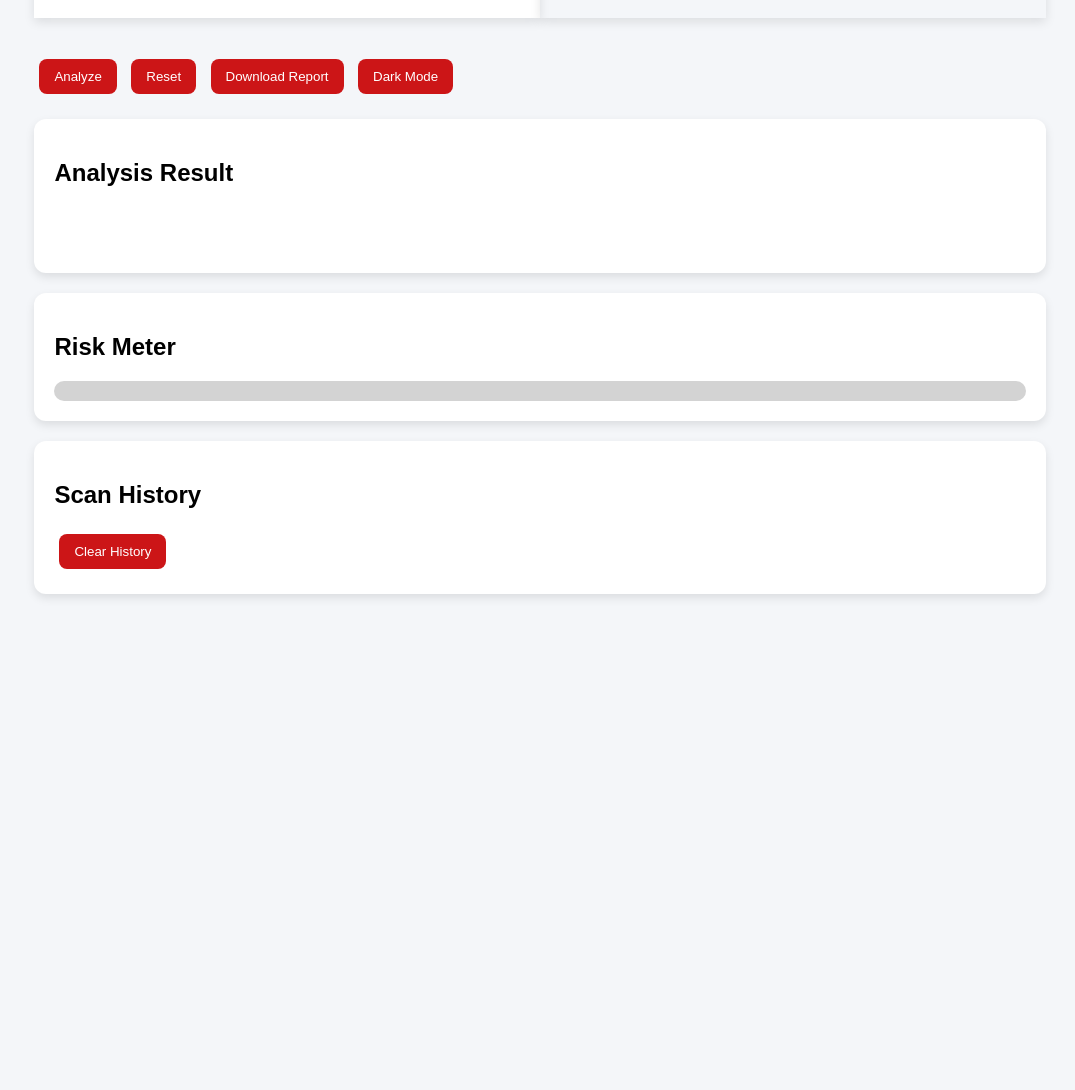
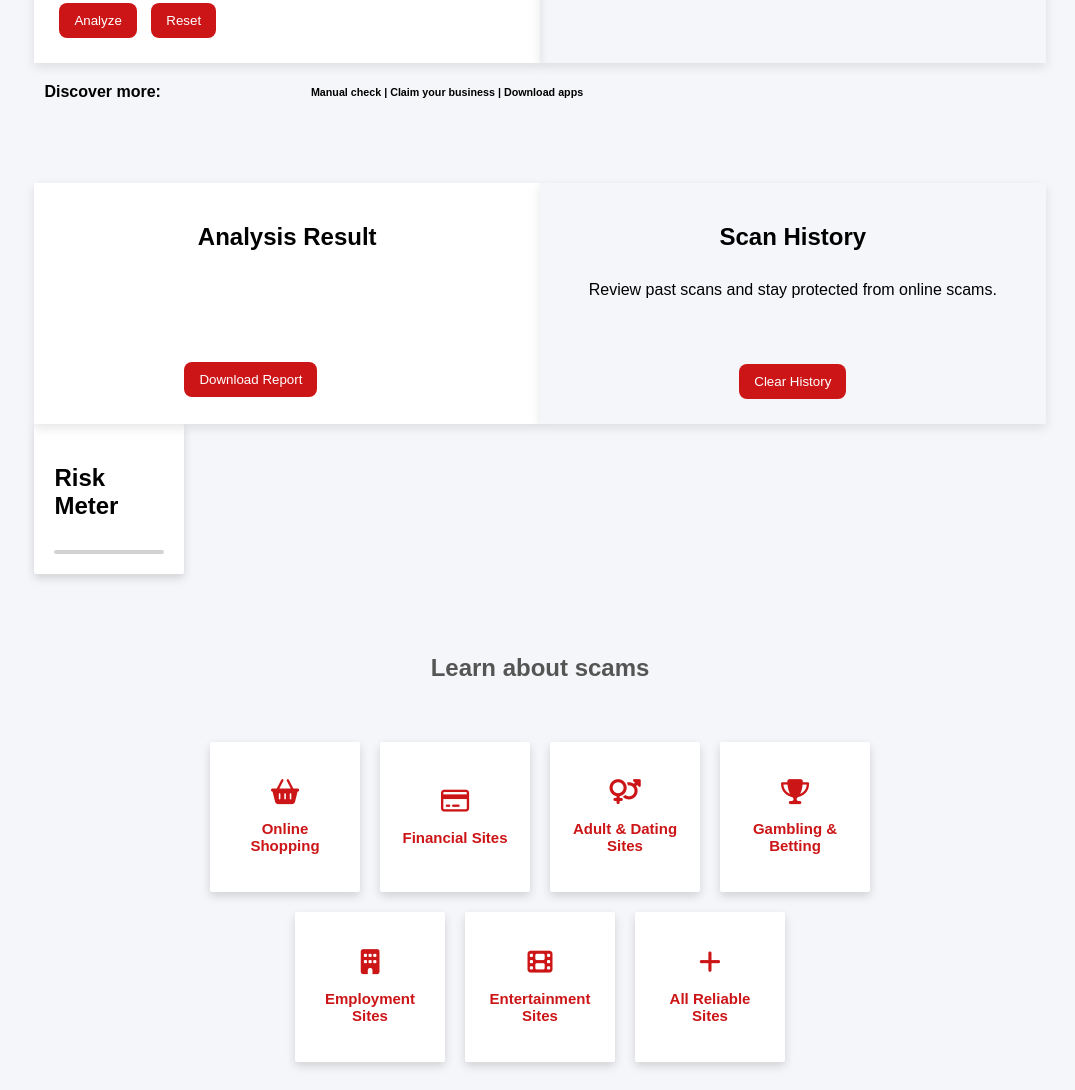
Before and after one commit to ravinabeniwal/AI-Scam-Detector, a plain HTML site: page ai-scam-detector/Frontend/index.html in a window 1280 px wide. Shown: the part 570-1660 px from the top of the page, without its empty margins (100-1175 px from the left). Before the commit the page ends 1192 px from the top, so only its background shows below. Drawn offline with Linux system fonts and the light colour scheme.

Commit message:
new update

```diff
--- a/ai-scam-detector/Frontend/index.html
+++ b/ai-scam-detector/Frontend/index.html
@@ -29,6 +29,8 @@
             <i class="fa-brands fa-bitcoin"></i> Crypto &nbsp;&nbsp;
             <i class="fa-solid fa-building-columns"></i> IBAN
         </h5>
+        <button onclick="checkScam()"> Analyze</button>
+    <button onclick="resetForm()">Reset</button>
     </div>
    <div class="report">
         <h3>Report scams to help others</h3>
@@ -41,37 +43,82 @@
     </button>
     </div>
     </div>
-    <br><br>
-
-    <button onclick="checkScam()"> Analyze</button>
-    <button onclick="resetForm()">Reset</button>
-    <button onclick="downloadReport()"> Download Report</button>
-    <button id="themeBtn" onclick="toggleTheme()"> Dark Mode</button>
-
-    <div class="card">
+    <div class="row">
+        <h4>Discover more: </h4>
+        <h6 style="margin-top: 3px;">Manual check | Claim your business  | Download apps</h6>
+    </div>
+<div class="cards-container">
+ <div class="card1" style="background-color:white">
         <h2>Analysis Result</h2>
         <p id="result"></p>
+        <button  class="download-btn" onclick="downloadReport()"> Download Report</button>
     </div>
-
-    <div class="card">
-        <h2>Risk Meter</h2>
-
-        <div id="riskBarContainer">
-            <div id="riskBar"></div>
-        </div>
-    </div>
-
-    <div class="card">
+<div class="card2" style="background-color:#f4f6f9;">
         <h2>Scan History</h2>
-
+        <p style="margin-top:30px;">Review past scans and stay protected from online scams.</p>
         <ul id="history"></ul>
 
         <button class="clear-btn" onclick="clearHistory()">
             Clear History
         </button>
     </div>
+</div>
+    <div class="card">
+        <h2>Risk Meter</h2>
+        <div id="riskBarContainer">
+            <div id="riskBar"></div>
+        </div>
+    </div>
+    <section class="learn-scams">
 
-</div>
-<script src="script.js"></script>
-</body>
-</html>
+    <h2 class="title">Learn about scams</h2>
+
+    <div class="row1">
+
+        <div class="card">
+            <i class="fa-solid fa-basket-shopping"></i>
+            <h3>Online Shopping</h3>
+        </div>
+
+        <div class="card">
+            <i class="fa-regular fa-credit-card"></i>
+            <h3>Financial Sites</h3>
+        </div>
+
+        <div class="card">
+            <i class="fa-solid fa-venus-mars"></i>
+            <h3>Adult & Dating Sites</h3>
+        </div>
+
+        <div class="card">
+            <i class="fa-solid fa-trophy"></i>
+            <h3>Gambling & Betting</h3>
+        </div>
+
+    </div>
+
+    <div class="row2">
+
+        <div class="card">
+            <i class="fa-solid fa-building"></i>
+            <h3>Employment Sites</h3>
+        </div>
+
+        <div class="card">
+            <i class="fa-solid fa-film"></i>
+            <h3>Entertainment Sites</h3>
+        </div>
+
+        <div class="card">
+            <i class="fa-solid fa-plus"></i>
+            <h3>All Reliable Sites</h3>
+        </div>
+
+    </div>
+
+</section>
+   </div>
+    <script src="script.js"></script>
+    </body>
+
+    </html>
--- a/ai-scam-detector/Frontend/style.css
+++ b/ai-scam-detector/Frontend/style.css
@@ -72,11 +72,22 @@ button{
 .clear-btn{
     background-color: #cc1517;
     color: white;
+    text-align: center;
+    margin-top:45px;
+    padding: 10px 15px;
+}
+.download-btn{
+    background-color: #cc1517;
+    color: white;
+    margin-top:45px;
+    margin-left:130px;
+    padding: 10px 15px;
 }
 .dark-mode .container{
     background-color: #1e1e1e;
     color: white;
 }
+
 
 #riskBarContainer{
     width: 100%;
@@ -105,12 +116,10 @@ button{
     flex: 1;
     padding: 20px;
     margin-top: 20px;
-
-    box-shadow: 0px 4px 10px rgba(0,0,0,0.1);
+     box-shadow: 0px 4px 10px rgba(0,0,0,0.1);
     width: 50%;
     margin-left:0px;
-
-}
+    }
 
 .scams{
     max-width: 500px;
@@ -128,3 +137,100 @@ button{
 .report{
     text-align: center;
 }
+
+.row{
+    display:flex;
+    text-align:center;
+    gap:150px;
+    margin-top: 10px;
+    padding:10px;
+    margin-bottom: 10px;
+    padding-bottom: 10px;
+
+}
+.row h4,.row h5{
+    margin:0;
+}
+.card1,
+.card2{
+    flex: 1;
+    padding: 20px;
+    margin-top: 20px;
+    box-shadow: 0px 4px 10px rgba(0,0,0,0.1);
+    width: 50%;
+    margin-left:0px;
+
+}
+.card1{
+    max-width: 500px;
+}
+
+.card2{
+    max-width: 500px;
+
+}
+.card1 h2,p
+.card2 p,ul{
+    text-align: center;
+}
+.card2{
+    text-align: center;
+}
+.learn-scams{
+    text-align: center;
+    margin-top: 50px;
+}
+
+.title{
+    display: inline-block;
+    color:rgb(86, 85, 85);
+    padding: 10px 20px;
+    border-radius: 5px;
+
+}
+
+.row1,
+.row2{
+    display: flex;
+    justify-content: center;
+    gap: 20px;
+}
+
+.row1{
+    margin-top: 30px;
+}
+
+.row2{
+    margin-top: 20px;
+}
+
+.card{
+    width: 110px;
+    height: 110px;
+   background-color: white;
+   border-radius: 2px;
+    box-shadow: 0px 4px 10px rgba(0,0,0,0.15);
+    display: flex;
+    flex-direction: column;
+    justify-content: center;
+    align-items: center;
+    transition: 0.3s;
+    margin-top: 0.2px;
+
+}
+
+.card:hover{
+    transform: translateY(-5px);
+}
+
+.card i{
+    font-size: 25px;
+    color:#cc1517;
+    margin-bottom: 15px;
+}
+
+.card h3{
+    color:#cc1517;
+    margin: 0;
+     font-size: 15px;
+}
```
